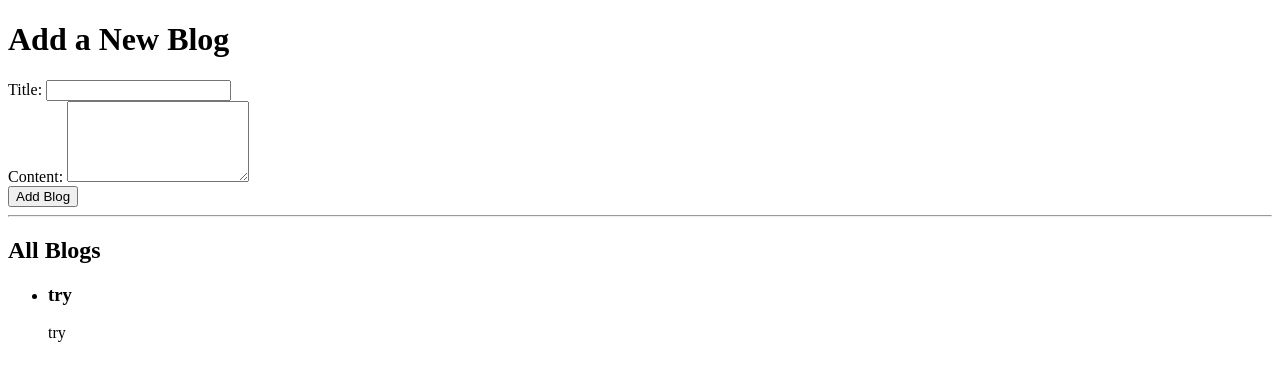
After one commit to rodapoyraz/SK_Food_Suggestion, a Flask app: page /add_blog in a window 1280 px wide. The commit adds this page. Shown: the top 381 px of the page. Run offline with Flask 3, Linux system fonts and the light colour scheme; data comes from the database, SQL or seed files in the repository; both versions use the stored data as it was after the commit.

Commit message:
i add blog part

```diff
--- a/app.py
+++ b/app.py
@@ -37,6 +37,17 @@ def init_db():
         note TEXT,
         FOREIGN KEY(user_id) REFERENCES users(id)
     )''')
+    cursor.execute('''
+    CREATE TABLE IF NOT EXISTS blogs (
+        id INTEGER PRIMARY KEY AUTOINCREMENT,
+        user_id INTEGER,
+        title TEXT NOT NULL,
+        content TEXT NOT NULL,
+        created_at TIMESTAMP DEFAULT CURRENT_TIMESTAMP,
+        FOREIGN KEY(user_id) REFERENCES users(id)
+    )
+    ''')
+
     conn.commit()
     conn.close()
 
@@ -131,6 +142,38 @@ def kebabs():
     if 'user_id' not in session:
         return redirect('/')
     return render_template('kebabs.html')
+
+@app.route('/blogs')
+def blogs():
+    if 'user_id' not in session:
+        return redirect('/')
+    return render_template('blogs.html')
+
+
+@app.route('/add_blog', methods=['GET', 'POST'])
+def add_blog():
+    if request.method == 'POST':
+        title = request.form.get('title')
+        content = request.form.get('content')
+
+        # Blogu veritabanına ekleyelim
+        conn = sqlite3.connect('database.db')
+        cursor = conn.cursor()
+        cursor.execute('INSERT INTO blogs (title, content) VALUES (?, ?)', (title, content))
+        conn.commit()
+        conn.close()
+
+        return redirect('/add_blog')  # Blog eklendikten sonra sayfayı yenile
+
+    # Veritabanındaki blogları alalım
+    conn = sqlite3.connect('database.db')
+    cursor = conn.cursor()
+    cursor.execute('SELECT title, content FROM blogs')
+    blogs = cursor.fetchall()
+    conn.close()
+
+    # Blogları HTML şablonuna gönder
+    return render_template('add_blog.html', blogs=blogs)
 
 
 @app.route('/suggestions', methods=['GET', 'POST'])
--- /dev/null
+++ b/templates/add_blog.html
@@ -0,0 +1,32 @@
+<!DOCTYPE html>
+<html lang="en">
+<head>
+    <meta charset="UTF-8">
+    <meta name="viewport" content="width=device-width, initial-scale=1.0">
+    <title>Add Blog</title>
+</head>
+<body>
+    <h1>Add a New Blog</h1>
+    <form action="/add_blog" method="post">
+        <label for="title">Title:</label>
+        <input type="text" id="title" name="title" required>
+        <br>
+        <label for="content">Content:</label>
+        <textarea id="content" name="content" rows="5" required></textarea>
+        <br>
+        <button type="submit">Add Blog</button>
+    </form>
+
+    <hr>
+
+    <h2>All Blogs</h2>
+    <ul>
+        {% for blog in blogs %}
+        <li>
+            <h3>{{ blog[0] }}</h3>
+            <p>{{ blog[1] }}</p>
+        </li>
+        {% endfor %}
+    </ul>
+</body>
+</html>
--- a/templates/main.html
+++ b/templates/main.html
@@ -93,6 +93,7 @@
             <a href="/suggestions">Suggestions</a>
             <a href="/favorites">Favorites</a>
             <a href="/notes">Notes</a>
+            <a href="/blogs">Blogs</a>
             <a href="/logout">Logout</a>
         </nav>
     </div>
```
Also changed, not shown: templates/blog_detail.html (added, +15 -0 lines), templates/blogs.html (added, +21 -0 lines), database.db.
